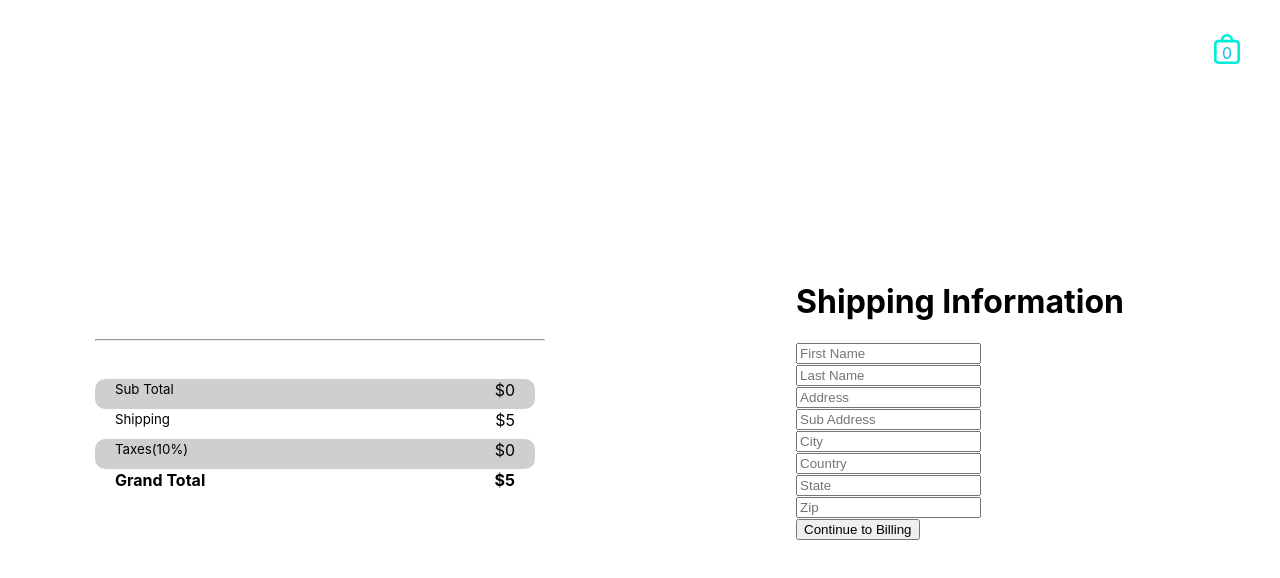
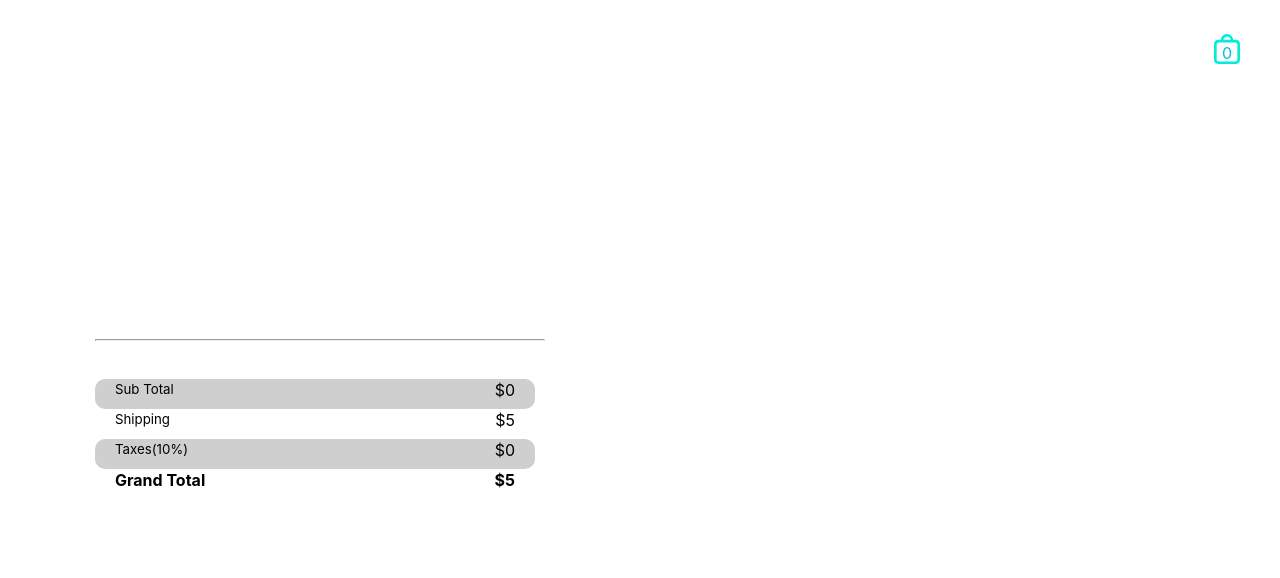
Before and after one commit to stetsonharding/musical-sweatpants, a React (Create React App) app: page /orderDetails in a window 1280 px wide. Shown: the top 578 px of the page. Built offline with nearby package versions, Linux system fonts and the light colour scheme.

Commit message:
Inital Breadcrum and routes implimentation.

```diff
--- /dev/null
+++ b/src/components/orderInfo/Breadcrumb.js
@@ -0,0 +1,22 @@
+import React, { useEffect, useState } from 'react'
+import { Link } from 'react-router-dom'
+//css link here
+
+export default function Breadcrumb(props) {
+
+    const [crumbs, setCrumbs] = useState()
+
+    useEffect(() => {
+        props.routes.forEach((route) => {
+            if(route.path === props.match.path){
+                setCrumbs(props.routes.slice(0, (props.routes.indexOf(route) + 1)))
+            }
+        })
+    },[props.match.path, props.routes])
+
+    return (
+        <div>
+
+        </div>
+    )
+}
--- a/src/components/orderInfo/OrderInfoLayout.js
+++ b/src/components/orderInfo/OrderInfoLayout.js
@@ -1,11 +1,14 @@
 import React from "react";
 
 import { useCurrentAlbumContext } from "../../providers/CurrentAlbumProvider";
+import Breadcrumb from "./Breadcrumb";
+import routes from "./orderFormRouteConfig";
 
 //components
 import CartBadge from "../builder/CartBadge";
 import OrderDetails from "./OrderDetails";
-import ShippingForm from "./ShippingForm";
+
+import { Route, Routes} from "react-router-dom";
 
 
 export default function OrderInfoLayout() {
@@ -46,8 +49,24 @@ export default function OrderInfoLayout() {
       >
 
 
-        {/* Breadcrumbs goes here */}
-        <ShippingForm />
+        {/* Breadcrumbs*/}
+        <Routes>
+          {routes.map(({path, Component}, key) => (
+            <Route
+              exact
+              path={path}
+              key={key}
+              return={props => {
+                return(
+                  <div className='forms-wrapper'>
+                    <Breadcrumb {...props} routes={routes}/>
+                    <Component {...props}/>
+                  </div>
+                )
+              }}
+            />
+          ))}
+        </Routes>
       </div>
     </div>
   );
--- a/src/components/orderInfo/ShippingForm.js
+++ b/src/components/orderInfo/ShippingForm.js
@@ -22,28 +22,28 @@ function ShippingForm() {
             <FormInput
             formData={shippingData}
             inputData={['address']}
-            setinputData={setShippingData}
+            setInputData={setShippingData}
             placeholder={['Address']}
             />
 
             <FormInput
             formData={shippingData}
             inputData={['subaddress']}
-            setinputData={setShippingData}
+            setInputData={setShippingData}
             placeholder={['Sub Address']}
             />
 
             <FormInput
             formData={shippingData}
             inputData={['city']}
-            setinputData={setShippingData}
+            setInputData={setShippingData}
             placeholder={['City']}
             />
 
             <FormInput
             formData={shippingData}
             inputData={['county', 'state', 'zip']}
-            setinputData={setShippingData}
+            setInputData={setShippingData}
             placeholder={['Country', 'State', 'Zip']}
             />
 
--- /dev/null
+++ b/src/components/orderInfo/orderFormRouteConfig.js
@@ -0,0 +1,7 @@
+import ShippingForm from "./ShippingForm"
+
+const routeConfig = [
+    {path: "/orderDetails/shipping", name: "shipping", component: ShippingForm}
+];
+
+export default routeConfig;
```
